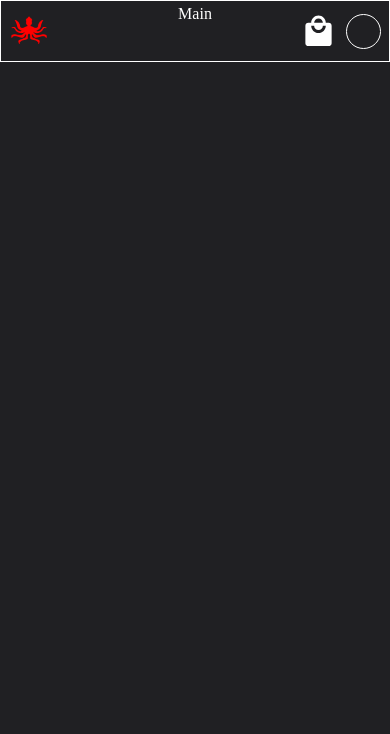
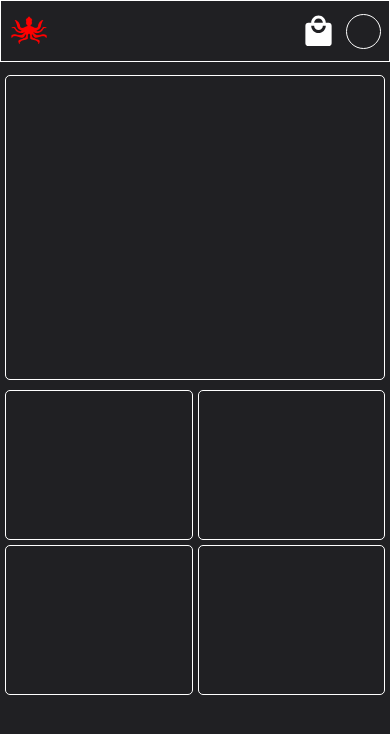
Before and after one commit to Dev-Rook/marketio, a React (Vite) app: page / in a window 390 px wide. Shown: the top 734 px of the page. Built offline with nearby package versions, Linux system fonts and the light colour scheme.

Commit message:
Hero section responsive

```diff
--- a/src/data/heroGrid.json
+++ b/src/data/heroGrid.json
@@ -1 +1,14 @@
-[{}]
+[
+    {
+        "id": 1
+    },
+    {
+        "id": 2
+    },
+    {
+        "id": 3
+    },
+    {
+        "id": 4
+    }
+]
--- a/src/routes/Main.jsx
+++ b/src/routes/Main.jsx
@@ -5,10 +5,13 @@ import "../styles/global.scss"
 // Components Import:
 
 // Sections Import:
+import Hero from "../sections/Hero"
 
 const Main = () => {
   return (
-    <div className="page">Main</div>
+    <div className="page">
+      <Hero />
+    </div>
   )
 }
 
--- a/src/sections/Hero.jsx
+++ b/src/sections/Hero.jsx
@@ -15,9 +15,13 @@ import gridData from "../data/heroGrid.json";
 const Hero = () => {
   const [heroGrid, setHeroGrid] = useState(gridData);
   return (
-    <div className="section">
+    // <div className="section">
       <div className={styles.contentContainer}>
-        <div className={styles.billboard}></div>
+        <div className={styles.billboard}>
+          <img src="" alt="" className={styles.poster} />
+          {/* <video src="" className={styles.poster}></video> */}
+          <div className={styles.textBox}></div>
+        </div>
         <div className={styles.heroGrid}>
           {heroGrid?.map((item) => {
             return (
@@ -28,7 +32,7 @@ const Hero = () => {
           })}
         </div>
       </div>
-    </div>
+    // </div>
   );
 };
 
--- /dev/null
+++ b/src/styles/sec-styles/hero.module.scss
@@ -0,0 +1,100 @@
+.contentContainer {
+  display: flex;
+
+  gap: 10px;
+  margin-top: 70px;
+
+  justify-content: space-evenly;
+  align-items: center;
+
+  height: fit-content;
+  width: 1200px;
+
+  //   border: 1px solid red;
+
+  .billboard {
+    display: flex;
+
+    position: relative;
+    transition: .5s;
+
+    height: 305px;
+    width: 70%;
+
+    border: 1px solid white;
+    border-radius: 5px;
+  }
+
+  .heroGrid {
+    display: grid;
+    grid-template-columns: repeat(auto-fill, minmax(150px, 1fr));
+    grid-gap: 5px;
+
+    justify-content: center;
+    align-items: center;
+
+    height: 100%;
+    // height: 400px;
+    width: 30%;
+
+    // border: 1px solid white;
+
+    .gridBox {
+      display: flex;
+
+      margin: auto;
+      transition: .5s;
+
+      height: 150px;
+      width: 100%;
+
+      border: 1px solid white;
+      border-radius: 5px;
+    }
+  }
+}
+
+@media only screen and (max-width: 1200px) {
+  .contentContainer {
+    width: 100%;
+  }
+}
+
+@media only screen and (max-width: 1037px) {
+  .contentContainer {
+    flex-direction: column;
+
+    .billboard {
+      width: 100%;
+    }
+
+    .heroGrid {
+      width: 100%;
+      grid-template-columns: 1fr 1fr 1fr 1fr;
+    }
+  }
+}
+
+@media only screen and (max-width: 500px) {
+  .contentContainer {
+    .heroGrid {
+      width: 100%;
+      grid-template-columns: repeat(auto-fill, minmax(150px, 1fr));
+      .gridBox {
+        width: 100%;
+      }
+    }
+  }
+}
+
+@media only screen and (max-width: 315px) {
+  .contentContainer {
+    .heroGrid {
+      grid-template-columns: repeat(auto-fill, minmax(100px, 1fr));
+      .gridBox {
+        height: 100px;
+        width: 100%;
+      }
+    }
+  }
+}
```
